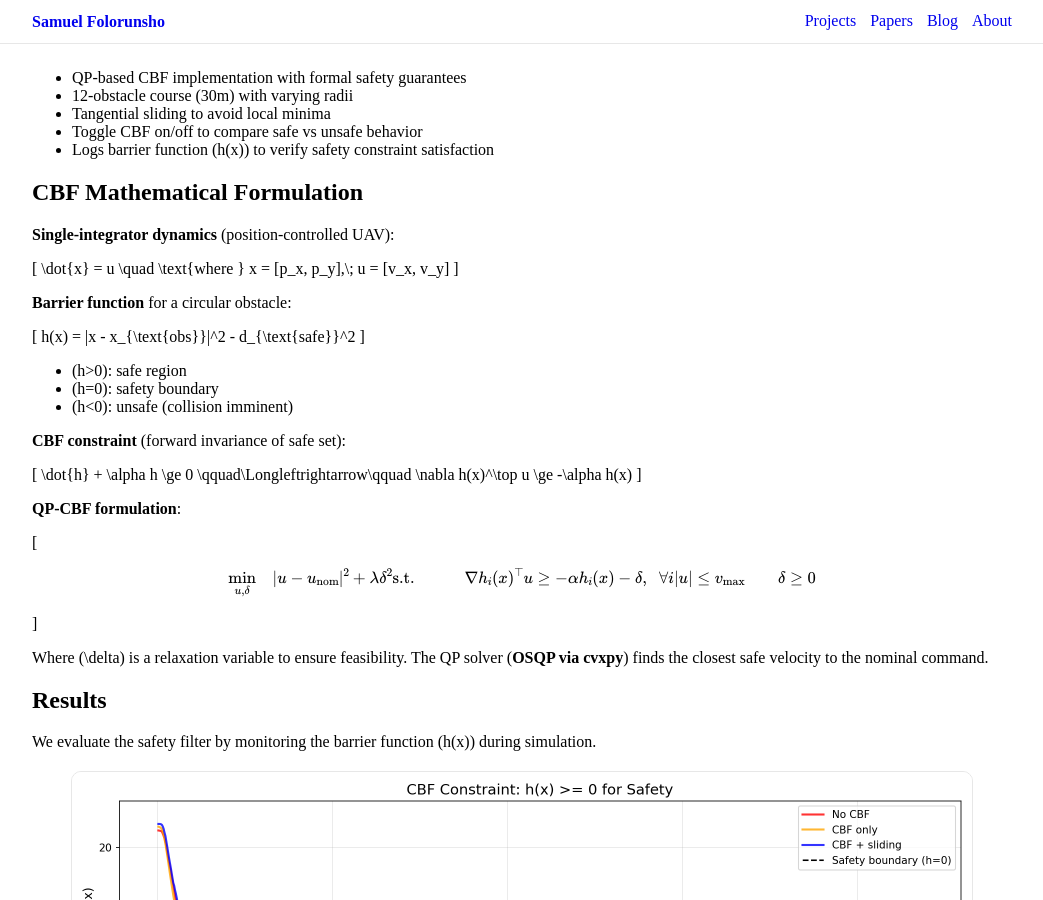
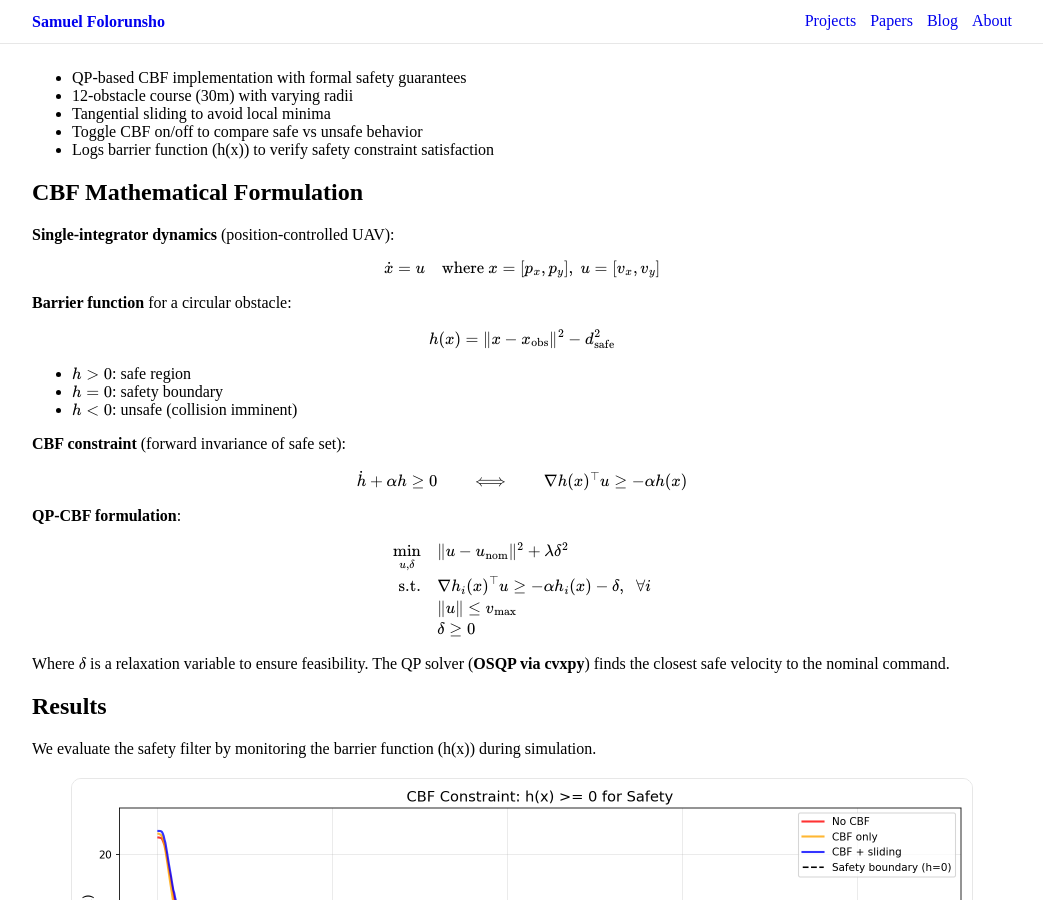
Before and after one commit to sof-danny/sof-danny.github.io, a Jekyll site: the page built from projects/px4-cbf.md, in a window 1280 px wide and 900 px high, scrolled down 761 px. Shown: the whole window, without its empty margins (118-1161 px from the left). Built offline with Jekyll 4.4.1, drawn with Linux system fonts in a browser that asks for light colours.

Commit message:
fixed bugs.

```diff
--- a/projects/px4-cbf.md
+++ b/projects/px4-cbf.md
@@ -63,31 +63,31 @@ The goal is to enforce safety **without redesigning** the full controller.
 
 **Single-integrator dynamics** (position-controlled UAV):
 
-\[
+$$
 \dot{x} = u \quad \text{where } x = [p_x, p_y],\; u = [v_x, v_y]
-\]
+$$
 
 **Barrier function** for a circular obstacle:
 
-\[
+$$
 h(x) = \|x - x_{\text{obs}}\|^2 - d_{\text{safe}}^2
-\]
+$$
 
-- \(h>0\): safe region
-- \(h=0\): safety boundary
-- \(h<0\): unsafe (collision imminent)
+- $h>0$: safe region
+- $h=0$: safety boundary
+- $h<0$: unsafe (collision imminent)
 
 **CBF constraint** (forward invariance of safe set):
 
-\[
+$$
 \dot{h} + \alpha h \ge 0
 \qquad\Longleftrightarrow\qquad
 \nabla h(x)^\top u \ge -\alpha h(x)
-\]
+$$
 
 **QP-CBF formulation**:
 
-\[
+$$
 \begin{aligned}
 \min_{u,\delta}\quad & \|u-u_{\text{nom}}\|^2 + \lambda\delta^2 \\
 \text{s.t.}\quad
@@ -95,9 +95,9 @@ h(x) = \|x - x_{\text{obs}}\|^2 - d_{\text{safe}}^2
 & \|u\| \le v_{\max} \\
 & \delta \ge 0
 \end{aligned}
-\]
+$$
 
-Where \(\delta\) is a relaxation variable to ensure feasibility. The QP solver (**OSQP via cvxpy**) finds the closest safe velocity to the nominal command.
+Where $\delta$ is a relaxation variable to ensure feasibility. The QP solver (**OSQP via cvxpy**) finds the closest safe velocity to the nominal command.
 
 ## Results
 We evaluate the safety filter by monitoring the barrier function \(h(x)\) during simulation.
```
